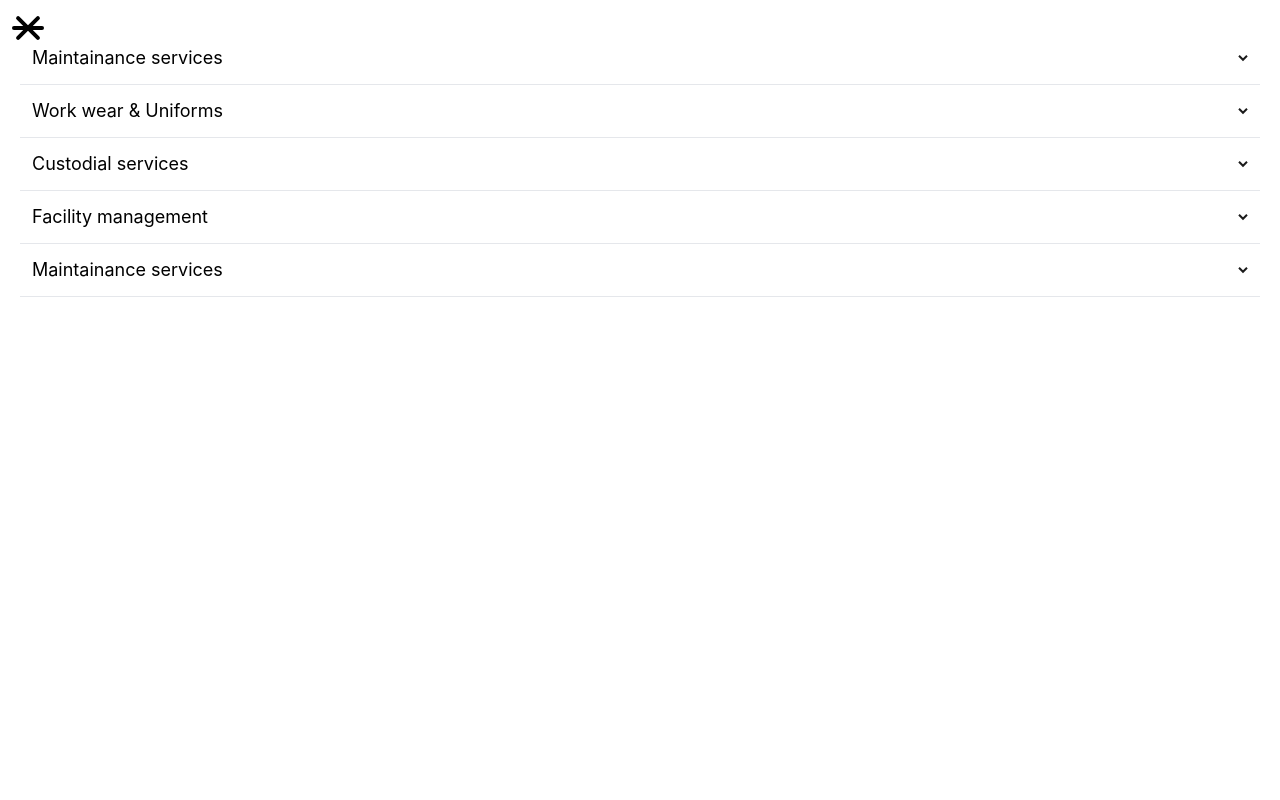
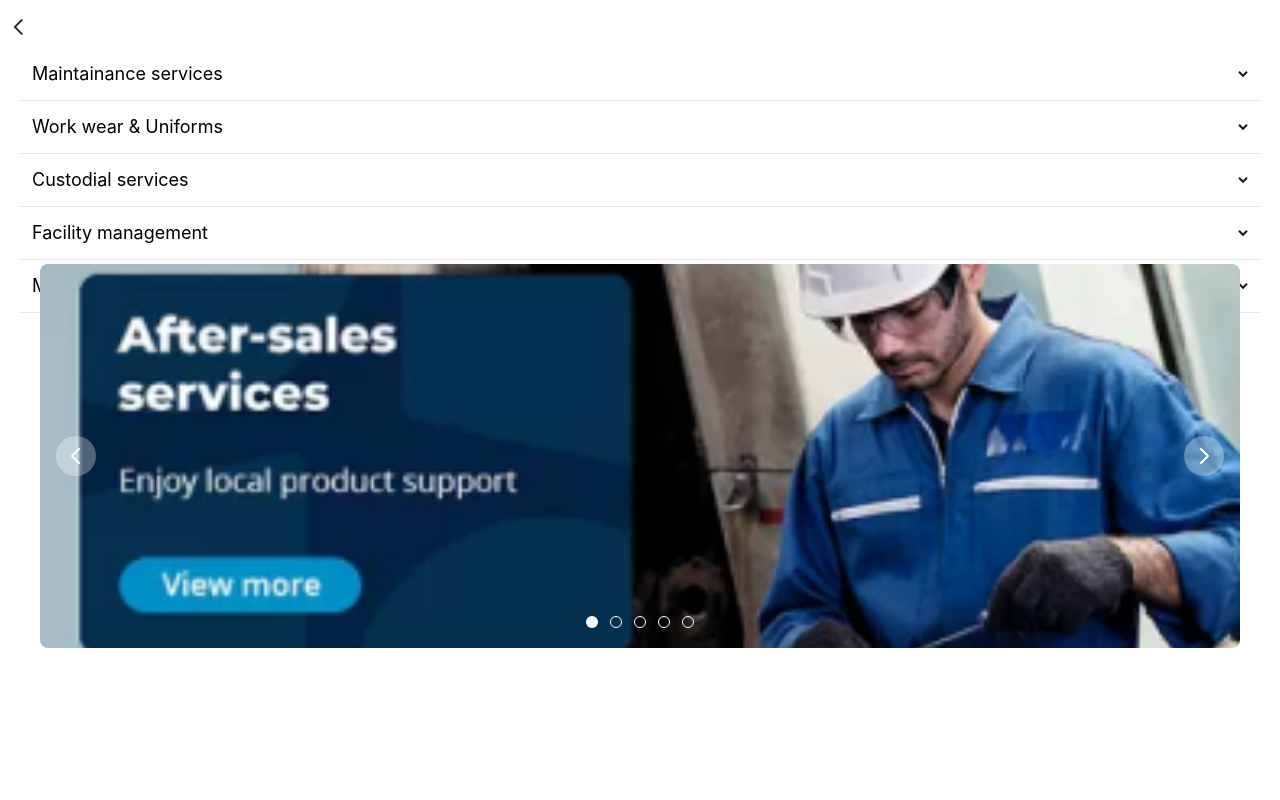
Before and after one commit to Prajwal912/facility-management, a React (Create React App) app: page / in a window 1280 px wide. Both pictures are taken after a click on the element 28 px from the left and 28 px from the top of the page. Shown: the top 800 px of the page. Built offline with nearby package versions, Linux system fonts and the light colour scheme.

Commit message:
carousel and minor changes done and added

```diff
--- a/src/App.js
+++ b/src/App.js
@@ -10,6 +10,9 @@ import Categories from './components/Categories';
 import Navtabs from './components/Navtabs';
 import Menu from './components/Menu';
 import Capsule from './components/Capsule';
+import FacultyText from './components/FacultyText';
+import Carousel from './components/Carousel';
+
 
 
 
@@ -48,6 +51,12 @@ function App() {
   return (
     <>
       <Header />
+
+<div className='flex justify-center'>
+      <FacultyText />
+</div>
+
+
       <div className='flex ml-4 sm:ml-0 sm:justify-center flex-wrap my-2 border-b-2 pb-2'>
         {ctaData?.map(i => {
           return <Capsule title={i} />
@@ -56,6 +65,10 @@ function App() {
 
       <Menu />
       <Navtabs />
+
+       <Carousel />
+
+
       <div className='mx-2 my-3'>
         <div className='ml-2'>Recent</div>
         <div className='flex flex-wrap'>
--- /dev/null
+++ b/src/components/Carousel.js
@@ -0,0 +1,41 @@
+import React from 'react'
+
+const Carousel = () => {
+    return (
+        <div className='sm:mx-10 my-4'>
+
+            <div id="default-carousel" className="relative w-full" data-carousel="slide">
+
+                <div className="relative h-56 overflow-hidden rounded-lg md:h-96">
+
+                    <div className=" duration-700 ease-in-out" data-carousel-item>
+                        <img src="/assets/bg.png" className="absolute block w-full -translate-x-1/2 -translate-y-1/2 top-1/2 left-1/2" alt="..." />
+                    </div>
+                </div>
+
+                <div className="absolute z-30 flex space-x-3 -translate-x-1/2 bottom-5 left-1/2">
+                    <button type="button" className="w-3 h-3 rounded-full bg-white" aria-current="true" aria-label="Slide 1" data-carousel-slide-to="0"></button>
+                    <button type="button" className="w-3 h-3 rounded-full border border-white" aria-current="false" aria-label="Slide 2" data-carousel-slide-to="1"></button>
+                    <button type="button" className="w-3 h-3 rounded-full border border-white" aria-current="false" aria-label="Slide 3" data-carousel-slide-to="2"></button>
+                    <button type="button" className="w-3 h-3 rounded-full border border-white" aria-current="false" aria-label="Slide 4" data-carousel-slide-to="3"></button>
+                    <button type="button" className="w-3 h-3 rounded-full border border-white" aria-current="false" aria-label="Slide 5" data-carousel-slide-to="4"></button>
+                </div>
+
+                <button type="button" className="absolute top-0 left-0 z-30 flex items-center justify-center h-full px-4 cursor-pointer group focus:outline-none" data-carousel-prev>
+                    <span className="inline-flex items-center justify-center w-8 h-8 rounded-full sm:w-10 sm:h-10 bg-white/30 dark:bg-gray-800/30 group-hover:bg-white/50 dark:group-hover:bg-gray-800/60 group-focus:ring-4 group-focus:ring-white dark:group-focus:ring-gray-800/70 group-focus:outline-none">
+                        <svg aria-hidden="true" className="w-5 h-5 text-white sm:w-6 sm:h-6 dark:text-gray-800" fill="none" stroke="currentColor" viewBox="0 0 24 24" xmlns="http://www.w3.org/2000/svg"><path stroke-linecap="round" stroke-linejoin="round" stroke-width="2" d="M15 19l-7-7 7-7"></path></svg>
+                        <span className="sr-only">Previous</span>
+                    </span>
+                </button>
+                <button type="button" className="absolute top-0 right-0 z-30 flex items-center justify-center h-full px-4 cursor-pointer group focus:outline-none" data-carousel-next>
+                    <span className="inline-flex items-center justify-center w-8 h-8 rounded-full sm:w-10 sm:h-10 bg-white/30 dark:bg-gray-800/30 group-hover:bg-white/50 dark:group-hover:bg-gray-800/60 group-focus:ring-4 group-focus:ring-white dark:group-focus:ring-gray-800/70 group-focus:outline-none">
+                        <svg aria-hidden="true" className="w-5 h-5 text-white sm:w-6 sm:h-6 dark:text-gray-800" fill="none" stroke="currentColor" viewBox="0 0 24 24" xmlns="http://www.w3.org/2000/svg"><path stroke-linecap="round" stroke-linejoin="round" stroke-width="2" d="M9 5l7 7-7 7"></path></svg>
+                        <span className="sr-only">Next</span>
+                    </span>
+                </button>
+            </div>
+        </div>
+    )
+}
+
+export default Carousel
--- /dev/null
+++ b/src/components/FacultyText.js
@@ -0,0 +1,13 @@
+import React from 'react'
+
+const FacultyText = () => {
+  return (
+    <div className='flex sm:text-[25px] text-[15px]'>
+      <p>Faculty Management  <span> &#62; </span> </p>
+      <p>Maintainance services <span> &#62; </span> </p>
+      <p className='font-medium'>Level 3</p>
+    </div>
+  )
+}
+
+export default FacultyText
--- a/src/components/Header.js
+++ b/src/components/Header.js
@@ -30,35 +30,34 @@ const Header = () => {
   return (
     <div className="p-3">
       <div
-        className="z-50 flex relative w-8 h-8 flex-col justify-between items-center"
+        className="z-50 flex relative w-8 h-[1.3rem] flex-col justify-between items-center cursor-pointer"
         onClick={() => {
           setOpen(!open);
         }}
       >
         {/* hamburger button */}
         <span
-          className={`h-1 w-full bg-black rounded-lg transform transition duration-300 ease-in-out ${
-            open ? "rotate-45 translate-y-3.5" : ""
-          }`}
+          className={`h-1 w-full bg-black rounded-lg transform transition duration-300 ease-in-out ${open ? "hidden rotate-45 translate-y-3.5" : ""
+            }`}
         />
         <span
-          className={`h-1 w-full bg-black rounded-lg transition-all duration-300 ease-in-out ${
-            open ? "w-0" : "w-full"
-          }`}
+          className={`h-1 w-full bg-black rounded-lg transition-all duration-300 ease-in-out ${open ? "hidden w-0" : "w-full"
+            }`}
         />
         <span
-          className={`h-1 w-full bg-black rounded-lg transform transition duration-300 ease-in-out ${
-            open ? "-rotate-45 -translate-y-3.5" : ""
-          }`}
+          className={`h-1 w-full bg-black rounded-lg transform transition duration-300 ease-in-out ${open ? "hidden -rotate-45 -translate-y-3.5" : ""
+            }`}
         />
+        {open && <div>
+          <img src="/assets/greater.png" alt="" />
+          </div>}
       </div>
 
       <div
-        className={`absolute top-0 left-0 h-screen w-screen bg-white transform ${
-          open ? "-translate-x-0" : "-translate-x-full"
-        } transition-transform duration-300 ease-in-out filter drop-shadow-md `}
+        className={`absolute top-0 left-0 h-screen w-screen bg-white transform ${open ? "-translate-x-0" : "-translate-x-full"
+          } transition-transform duration-300 ease-in-out filter drop-shadow-md `}
       >
-        <div className="mt-8 px-5 overflow-x-hidden">
+        <div className="mt-12 px-5 overflow-x-hidden">
           {accordionData?.map((item) => {
             return <Accordion data={item} />;
           })}
--- a/src/components/accordion.js
+++ b/src/components/accordion.js
@@ -14,7 +14,7 @@ export default function Accordion({data}) {
                     </p>
                 <img className={`flex-none ${expanded && "rotate-180"}  duration-300 ease-in-out`} w-3 src="/Assets/icon-arrow-down.svg" alt="arrow down" />
             </div>
-            <div className={`transition-max-height text-sm sm:text-lg duration-700 ease-in-out overflow-hidden ${expanded ? "max-h-20" : "max-h-0"}`}>
+            <div className={`transition-max-height text-sm sm:text-sm duration-700 ease-in-out overflow-hidden ${expanded ? "max-h-20" : "max-h-0"}`}>
                 <p>{data.desc}</p>
             </div>
         </div>
```
Also changed, not shown: public/assets/bg.png (added), public/assets/greater.png (added).
